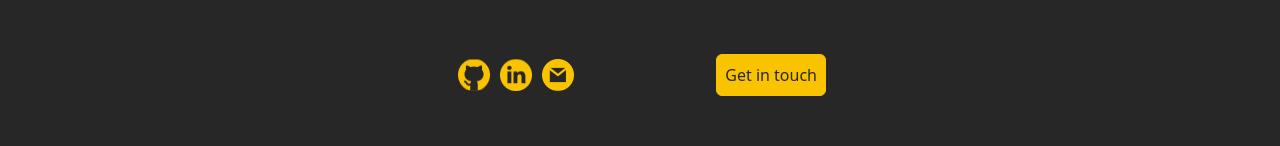
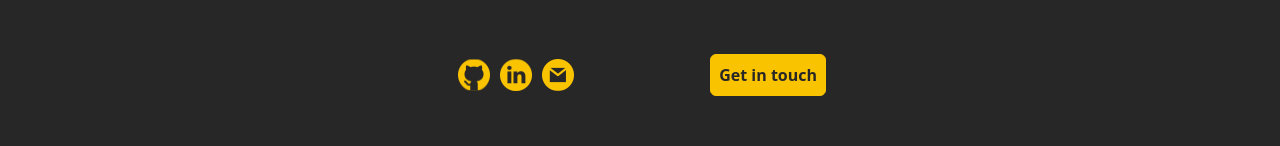
Before and after one commit to ShaderOX/personal-portfolio, a React (Create React App) app: page / in a window 1280 px wide. Shown: the part 458-604 px from the top of the page. Built offline with nearby package versions, Linux system fonts and the light colour scheme.

Commit message:
improved the button text in CTA

```diff
--- a/src/components/CTASection.tsx
+++ b/src/components/CTASection.tsx
@@ -24,7 +24,10 @@ const CTASection: React.FC<Props> = props => {
           <SocialsLinks />
         </div>
 
-        <Link to="/contact-me" className="button md:text-base text-sm">
+        <Link
+          to="/contact-me"
+          className="button font-semibold md:text-base text-sm"
+        >
           Get in touch
         </Link>
       </div>
```
